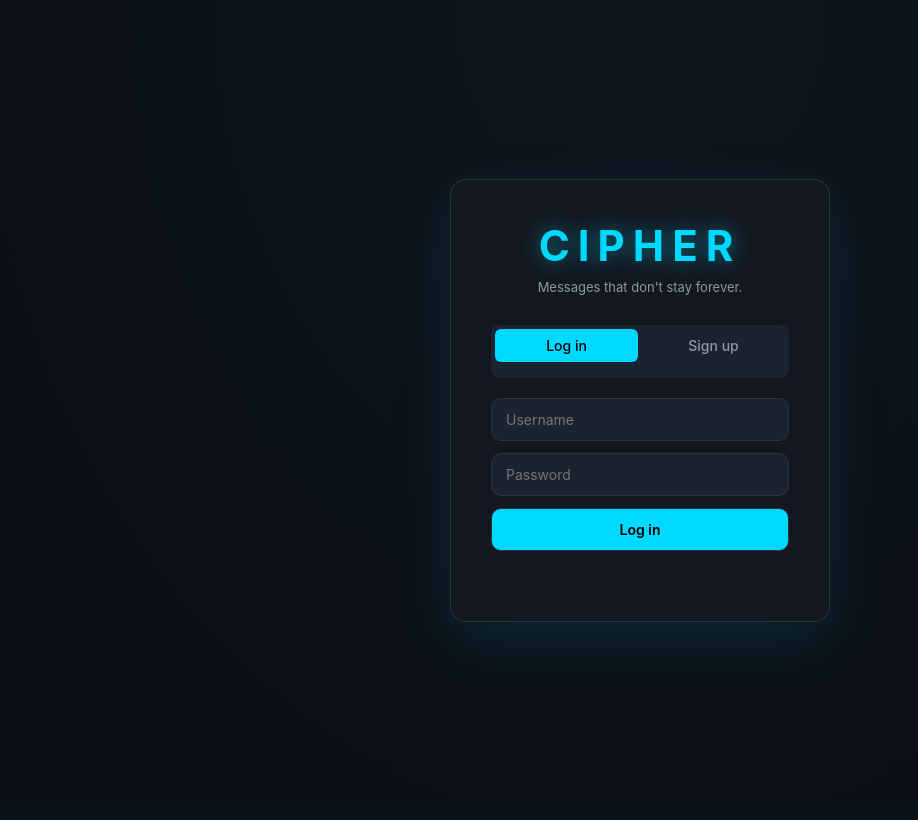
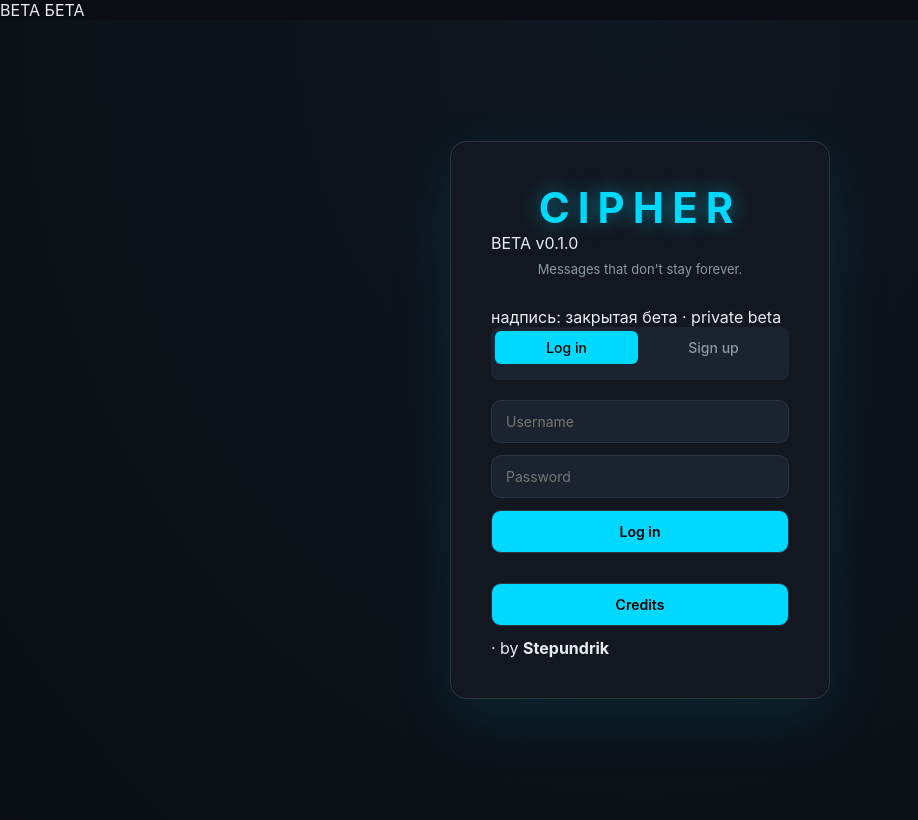
Before and after one commit to thefirstacc164/Cipher, a Flask app: page / in a window 1280 px wide. Shown: the whole page, without its empty margins (0-918 px from the left). Before the commit the page ends 641 px from the top, so only its background shows below. Run offline with Flask 3, Linux system fonts and the light colour scheme.

Commit message:
Update index.html

```diff
--- a/templates/index.html
+++ b/templates/index.html
@@ -3,16 +3,26 @@
 <head>
 <meta charset="UTF-8">
 <meta name="viewport" content="width=device-width, initial-scale=1.0">
-<title>Cipher — Private Messaging</title>
+<title>Cipher — Private Messaging (BETA)</title>
 <link rel="stylesheet" href="/static/style.css">
 </head>
 <body>
 
+<!-- BETA CORNER RIBBON (always visible) -->
+<div class="beta-ribbon">
+  <span class="beta-en">BETA</span>
+  <span class="beta-ru">БЕТА</span>
+</div>
+
 <!-- AUTH SCREEN -->
 <div id="auth-screen" class="screen">
   <div class="auth-box">
-    <h1 class="logo">CIPHER</h1>
+    <div class="logo-wrap">
+      <h1 class="logo">CIPHER</h1>
+      <span class="beta-badge">BETA v0.1.0</span>
+    </div>
     <p class="tagline">Messages that don't stay forever.</p>
+    <p class="nadpis">надпись: закрытая бета · private beta</p>
     <div class="tabs">
       <button class="tab active" data-tab="login">Log in</button>
       <button class="tab" data-tab="signup">Sign up</button>
@@ -24,6 +34,11 @@
       <button type="submit" id="auth-submit">Log in</button>
       <p id="auth-error" class="error"></p>
     </form>
+    <div class="auth-footer">
+      <button class="link-btn" onclick="showCredits()">Credits</button>
+      <span class="dot">·</span>
+      <span class="author-tag">by <b>Stepundrik</b></span>
+    </div>
   </div>
 </div>
 
@@ -31,7 +46,7 @@
 <div id="app-screen" class="screen hidden">
   <aside class="sidebar">
     <div class="sidebar-header">
-      <h2>CIPHER</h2>
+      <h2>CIPHER <span class="beta-mini">BETA</span></h2>
       <div class="user-tag">
         <span id="my-username">?</span>
         <button id="logout-btn" title="Log out">⏻</button>
@@ -41,6 +56,10 @@
     <button id="invites-btn" class="secondary-btn">🎟️ Invites</button>
     <button id="admin-btn" class="secondary-btn hidden">⚙️ Admin</button>
     <div id="conv-list" class="conv-list"></div>
+    <div class="sidebar-footer">
+      <button class="link-btn" onclick="showCredits()">Credits</button>
+      <span class="version-tag">v0.1.0 · БЕТА</span>
+    </div>
   </aside>
 
   <main class="main">
```
